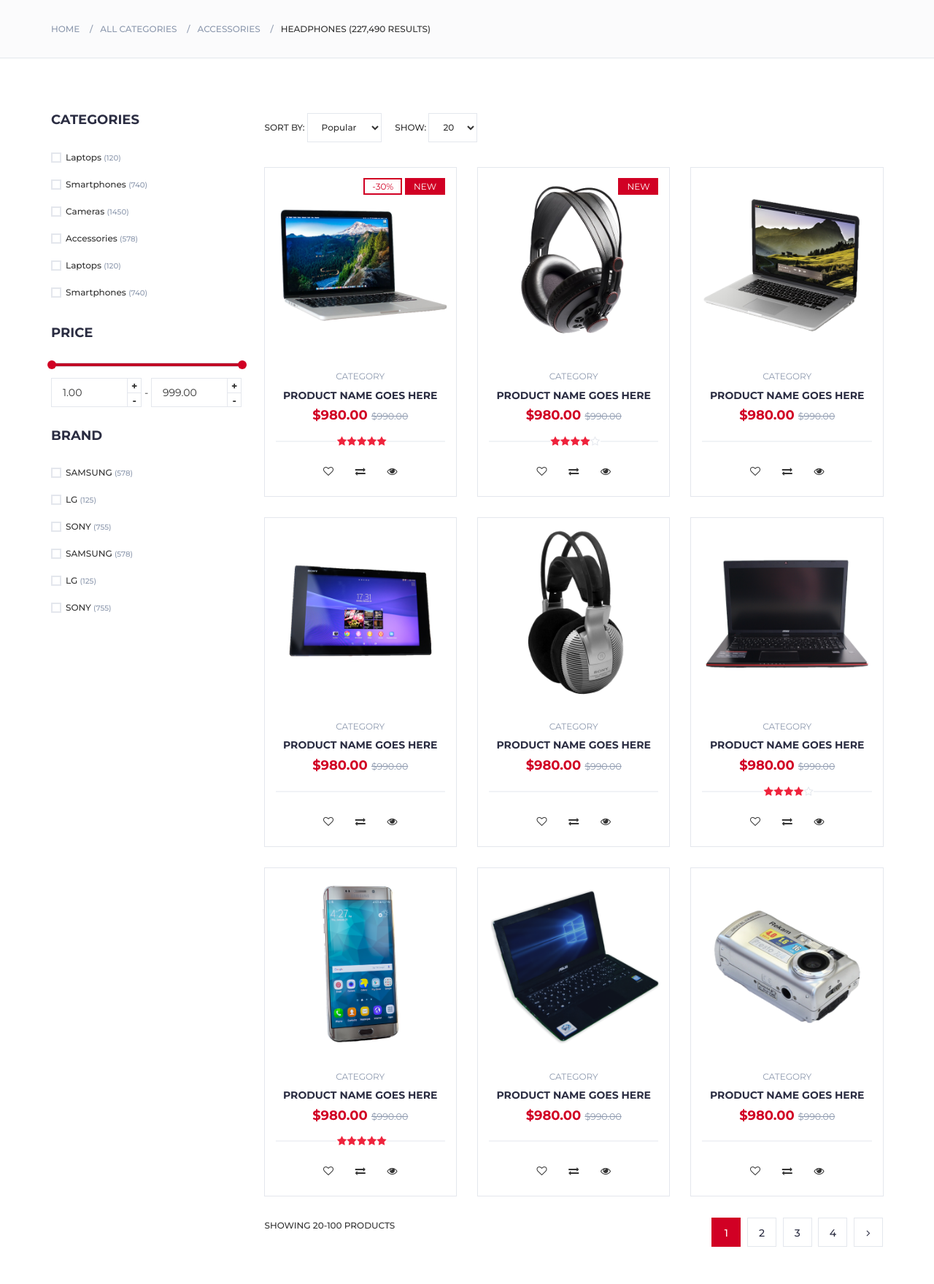
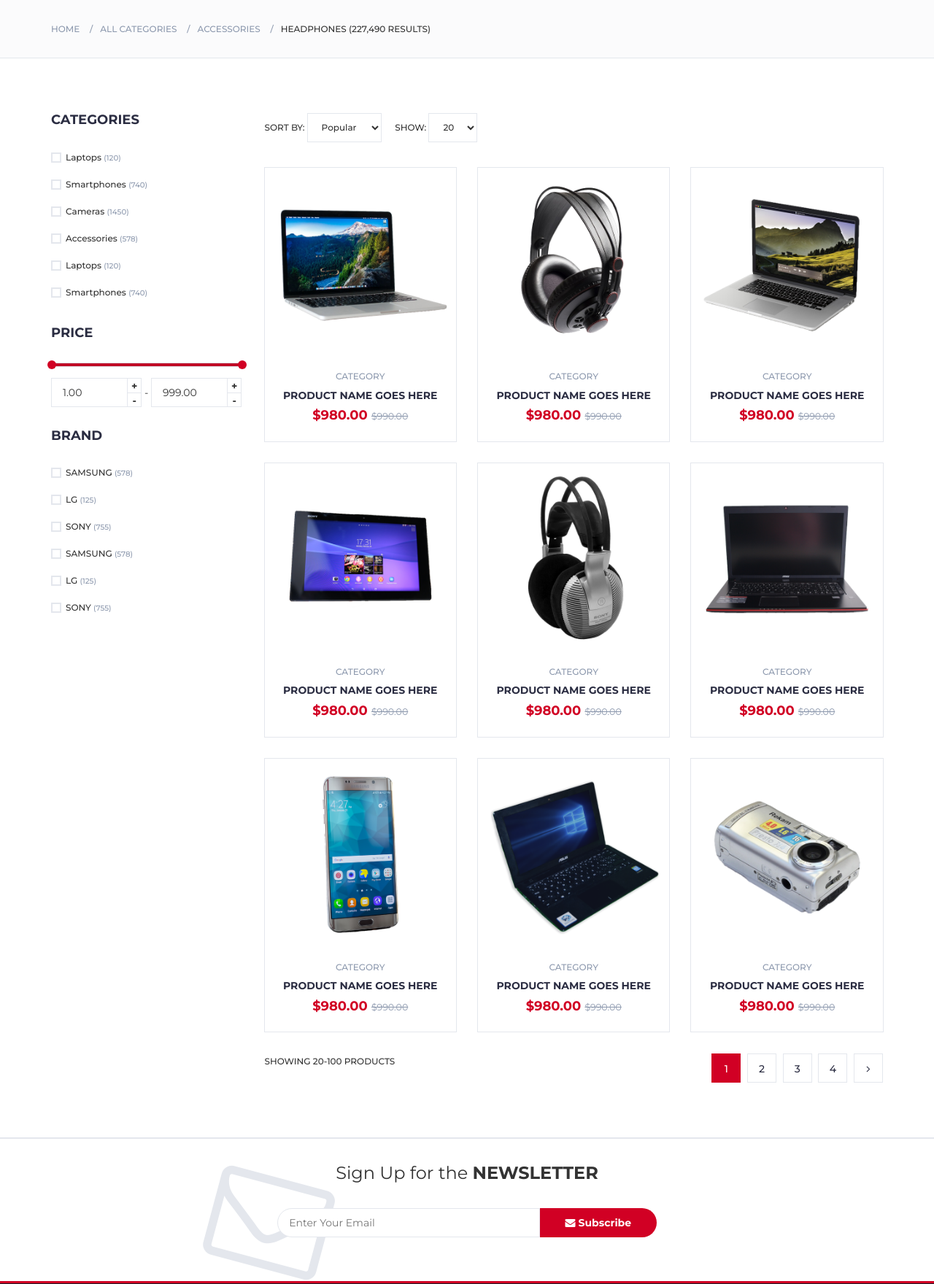
Before and after one commit to JulioJ30/minimarket, a PHP site: page /store.php in a window 1280 px wide. Shown: the part 168-1928 px from the top of the page at 73% size. Run offline with PHP 8.4, Linux system fonts and the light colour scheme.

Commit message:
store modificado

```diff
--- a/store.php
+++ b/store.php
@@ -268,18 +268,19 @@
 							<!-- product -->
 							<div class="col-md-4 col-xs-6">
 								<div class="product">
+									<a href="product.php">
 										<div class="product-img">
 											<img src="public/img/product01.png" alt="">
-										<div class="product-label">
+											<!-- <div class="product-label">
 												<span class="sale">-30%</span>
 												<span class="new">NEW</span>
-										</div>
+											</div> -->
 										</div>
 										<div class="product-body">
 											<p class="product-category">Category</p>
 											<h3 class="product-name"><a href="#">product name goes here</a></h3>
 											<h4 class="product-price">$980.00 <del class="product-old-price">$990.00</del></h4>
-										<div class="product-rating">
+											<!-- <div class="product-rating">
 												<i class="fa fa-star"></i>
 												<i class="fa fa-star"></i>
 												<i class="fa fa-star"></i>
@@ -290,11 +291,12 @@
 												<button class="add-to-wishlist"><i class="fa fa-heart-o"></i><span class="tooltipp">add to wishlist</span></button>
 												<button class="add-to-compare"><i class="fa fa-exchange"></i><span class="tooltipp">add to compare</span></button>
 												<button class="quick-view"><i class="fa fa-eye"></i><span class="tooltipp">quick view</span></button>
-										</div>
+											</div> -->
 										</div>
 										<div class="add-to-cart">
 											<button class="add-to-cart-btn"><i class="fa fa-shopping-cart"></i> add to cart</button>
 										</div>
+									</a>
 								</div>
 							</div>
 							<!-- /product -->
@@ -302,17 +304,19 @@
 							<!-- product -->
 							<div class="col-md-4 col-xs-6">
 								<div class="product">
+									<a href="product.php">
+
 										<div class="product-img">
 											<img src="public/img/product02.png" alt="">
-										<div class="product-label">
+											<!-- <div class="product-label">
 												<span class="new">NEW</span>
-										</div>
+											</div> -->
 										</div>
 										<div class="product-body">
 											<p class="product-category">Category</p>
 											<h3 class="product-name"><a href="#">product name goes here</a></h3>
 											<h4 class="product-price">$980.00 <del class="product-old-price">$990.00</del></h4>
-										<div class="product-rating">
+											<!-- <div class="product-rating">
 												<i class="fa fa-star"></i>
 												<i class="fa fa-star"></i>
 												<i class="fa fa-star"></i>
@@ -323,11 +327,12 @@
 												<button class="add-to-wishlist"><i class="fa fa-heart-o"></i><span class="tooltipp">add to wishlist</span></button>
 												<button class="add-to-compare"><i class="fa fa-exchange"></i><span class="tooltipp">add to compare</span></button>
 												<button class="quick-view"><i class="fa fa-eye"></i><span class="tooltipp">quick view</span></button>
-										</div>
+											</div> -->
 										</div>
 										<div class="add-to-cart">
 											<button class="add-to-cart-btn"><i class="fa fa-shopping-cart"></i> add to cart</button>
 										</div>
+									</a>
 								</div>
 							</div>
 							<!-- /product -->
@@ -337,6 +342,8 @@
 							<!-- product -->
 							<div class="col-md-4 col-xs-6">
 								<div class="product">
+									<a href="product.php">
+
 										<div class="product-img">
 											<img src="public/img/product03.png" alt="">
 										</div>
@@ -344,17 +351,18 @@
 											<p class="product-category">Category</p>
 											<h3 class="product-name"><a href="#">product name goes here</a></h3>
 											<h4 class="product-price">$980.00 <del class="product-old-price">$990.00</del></h4>
-										<div class="product-rating">
+											<!-- <div class="product-rating">
 											</div>
 											<div class="product-btns">
 												<button class="add-to-wishlist"><i class="fa fa-heart-o"></i><span class="tooltipp">add to wishlist</span></button>
 												<button class="add-to-compare"><i class="fa fa-exchange"></i><span class="tooltipp">add to compare</span></button>
 												<button class="quick-view"><i class="fa fa-eye"></i><span class="tooltipp">quick view</span></button>
-										</div>
+											</div> -->
 										</div>
 										<div class="add-to-cart">
 											<button class="add-to-cart-btn"><i class="fa fa-shopping-cart"></i> add to cart</button>
 										</div>
+									</a>
 								</div>
 							</div>
 							<!-- /product -->
@@ -364,6 +372,8 @@
 							<!-- product -->
 							<div class="col-md-4 col-xs-6">
 								<div class="product">
+									<a href="product.php">
+
 										<div class="product-img">
 											<img src="public/img/product04.png" alt="">
 										</div>
@@ -371,17 +381,18 @@
 											<p class="product-category">Category</p>
 											<h3 class="product-name"><a href="#">product name goes here</a></h3>
 											<h4 class="product-price">$980.00 <del class="product-old-price">$990.00</del></h4>
-										<div class="product-rating">
+											<!-- <div class="product-rating">
 											</div>
 											<div class="product-btns">
 												<button class="add-to-wishlist"><i class="fa fa-heart-o"></i><span class="tooltipp">add to wishlist</span></button>
 												<button class="add-to-compare"><i class="fa fa-exchange"></i><span class="tooltipp">add to compare</span></button>
 												<button class="quick-view"><i class="fa fa-eye"></i><span class="tooltipp">quick view</span></button>
-										</div>
+											</div> -->
 										</div>
 										<div class="add-to-cart">
 											<button class="add-to-cart-btn"><i class="fa fa-shopping-cart"></i> add to cart</button>
 										</div>
+									</a>
 								</div>
 							</div>
 							<!-- /product -->
@@ -391,6 +402,8 @@
 							<!-- product -->
 							<div class="col-md-4 col-xs-6">
 								<div class="product">
+									<a href="product.php">
+
 										<div class="product-img">
 											<img src="public/img/product05.png" alt="">
 										</div>
@@ -398,17 +411,18 @@
 											<p class="product-category">Category</p>
 											<h3 class="product-name"><a href="#">product name goes here</a></h3>
 											<h4 class="product-price">$980.00 <del class="product-old-price">$990.00</del></h4>
-										<div class="product-rating">
+											<!-- <div class="product-rating">
 											</div>
 											<div class="product-btns">
 												<button class="add-to-wishlist"><i class="fa fa-heart-o"></i><span class="tooltipp">add to wishlist</span></button>
 												<button class="add-to-compare"><i class="fa fa-exchange"></i><span class="tooltipp">add to compare</span></button>
 												<button class="quick-view"><i class="fa fa-eye"></i><span class="tooltipp">quick view</span></button>
-										</div>
+											</div> -->
 										</div>
 										<div class="add-to-cart">
 											<button class="add-to-cart-btn"><i class="fa fa-shopping-cart"></i> add to cart</button>
 										</div>
+									</a>
 								</div>
 							</div>
 							<!-- /product -->
@@ -416,6 +430,8 @@
 							<!-- product -->
 							<div class="col-md-4 col-xs-6">
 								<div class="product">
+									<a href="product.php">
+
 										<div class="product-img">
 											<img src="public/img/product06.png" alt="">
 										</div>
@@ -423,7 +439,7 @@
 											<p class="product-category">Category</p>
 											<h3 class="product-name"><a href="#">product name goes here</a></h3>
 											<h4 class="product-price">$980.00 <del class="product-old-price">$990.00</del></h4>
-										<div class="product-rating">
+											<!-- <div class="product-rating">
 												<i class="fa fa-star"></i>
 												<i class="fa fa-star"></i>
 												<i class="fa fa-star"></i>
@@ -434,11 +450,12 @@
 												<button class="add-to-wishlist"><i class="fa fa-heart-o"></i><span class="tooltipp">add to wishlist</span></button>
 												<button class="add-to-compare"><i class="fa fa-exchange"></i><span class="tooltipp">add to compare</span></button>
 												<button class="quick-view"><i class="fa fa-eye"></i><span class="tooltipp">quick view</span></button>
-										</div>
+											</div> -->
 										</div>
 										<div class="add-to-cart">
 											<button class="add-to-cart-btn"><i class="fa fa-shopping-cart"></i> add to cart</button>
 										</div>
+									</a>
 								</div>
 							</div>
 							<!-- /product -->
@@ -447,7 +464,10 @@
 
 							<!-- product -->
 							<div class="col-md-4 col-xs-6">
+
 								<div class="product">
+								<a href="product.php">
+
 									<div class="product-img">
 										<img src="public/img/product07.png" alt="">
 									</div>
@@ -455,7 +475,7 @@
 										<p class="product-category">Category</p>
 										<h3 class="product-name"><a href="#">product name goes here</a></h3>
 										<h4 class="product-price">$980.00 <del class="product-old-price">$990.00</del></h4>
-										<div class="product-rating">
+										<!-- <div class="product-rating">
 											<i class="fa fa-star"></i>
 											<i class="fa fa-star"></i>
 											<i class="fa fa-star"></i>
@@ -466,11 +486,12 @@
 											<button class="add-to-wishlist"><i class="fa fa-heart-o"></i><span class="tooltipp">add to wishlist</span></button>
 											<button class="add-to-compare"><i class="fa fa-exchange"></i><span class="tooltipp">add to compare</span></button>
 											<button class="quick-view"><i class="fa fa-eye"></i><span class="tooltipp">quick view</span></button>
-										</div>
+										</div> -->
 									</div>
 									<div class="add-to-cart">
 										<button class="add-to-cart-btn"><i class="fa fa-shopping-cart"></i> add to cart</button>
 									</div>
+								</a>
 								</div>
 							</div>
 							<!-- /product -->
@@ -478,6 +499,8 @@
 							<!-- product -->
 							<div class="col-md-4 col-xs-6">
 								<div class="product">
+									<a href="product.php">
+
 										<div class="product-img">
 											<img src="public/img/product08.png" alt="">
 										</div>
@@ -485,17 +508,18 @@
 											<p class="product-category">Category</p>
 											<h3 class="product-name"><a href="#">product name goes here</a></h3>
 											<h4 class="product-price">$980.00 <del class="product-old-price">$990.00</del></h4>
-										<div class="product-rating">
+											<!-- <div class="product-rating">
 											</div>
 											<div class="product-btns">
 												<button class="add-to-wishlist"><i class="fa fa-heart-o"></i><span class="tooltipp">add to wishlist</span></button>
 												<button class="add-to-compare"><i class="fa fa-exchange"></i><span class="tooltipp">add to compare</span></button>
 												<button class="quick-view"><i class="fa fa-eye"></i><span class="tooltipp">quick view</span></button>
-										</div>
+											</div> -->
 										</div>
 										<div class="add-to-cart">
 											<button class="add-to-cart-btn"><i class="fa fa-shopping-cart"></i> add to cart</button>
 										</div>
+									</a>
 								</div>
 							</div>
 							<!-- /product -->
@@ -505,6 +529,8 @@
 							<!-- product -->
 							<div class="col-md-4 col-xs-6">
 								<div class="product">
+									<a href="product.php">
+
 										<div class="product-img">
 											<img src="public/img/product09.png" alt="">
 										</div>
@@ -512,17 +538,18 @@
 											<p class="product-category">Category</p>
 											<h3 class="product-name"><a href="#">product name goes here</a></h3>
 											<h4 class="product-price">$980.00 <del class="product-old-price">$990.00</del></h4>
-										<div class="product-rating">
+											<!-- <div class="product-rating">
 											</div>
 											<div class="product-btns">
 												<button class="add-to-wishlist"><i class="fa fa-heart-o"></i><span class="tooltipp">add to wishlist</span></button>
 												<button class="add-to-compare"><i class="fa fa-exchange"></i><span class="tooltipp">add to compare</span></button>
 												<button class="quick-view"><i class="fa fa-eye"></i><span class="tooltipp">quick view</span></button>
-										</div>
+											</div> -->
 										</div>
 										<div class="add-to-cart">
 											<button class="add-to-cart-btn"><i class="fa fa-shopping-cart"></i> add to cart</button>
 										</div>
+									</a>
 								</div>
 							</div>
 							<!-- /product -->
```
Also changed, not shown: product.php (+10 -14 lines). Lines whose indentation alone changed are shown as unchanged.
